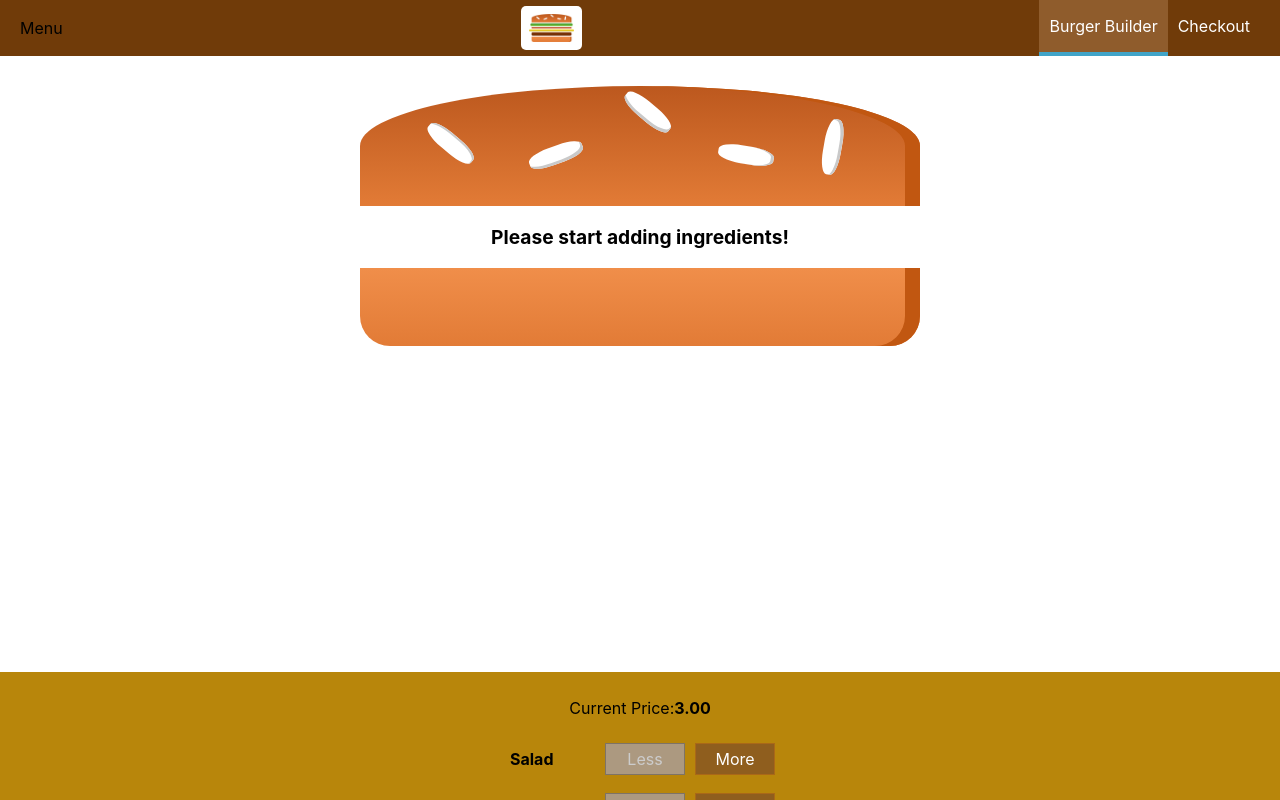
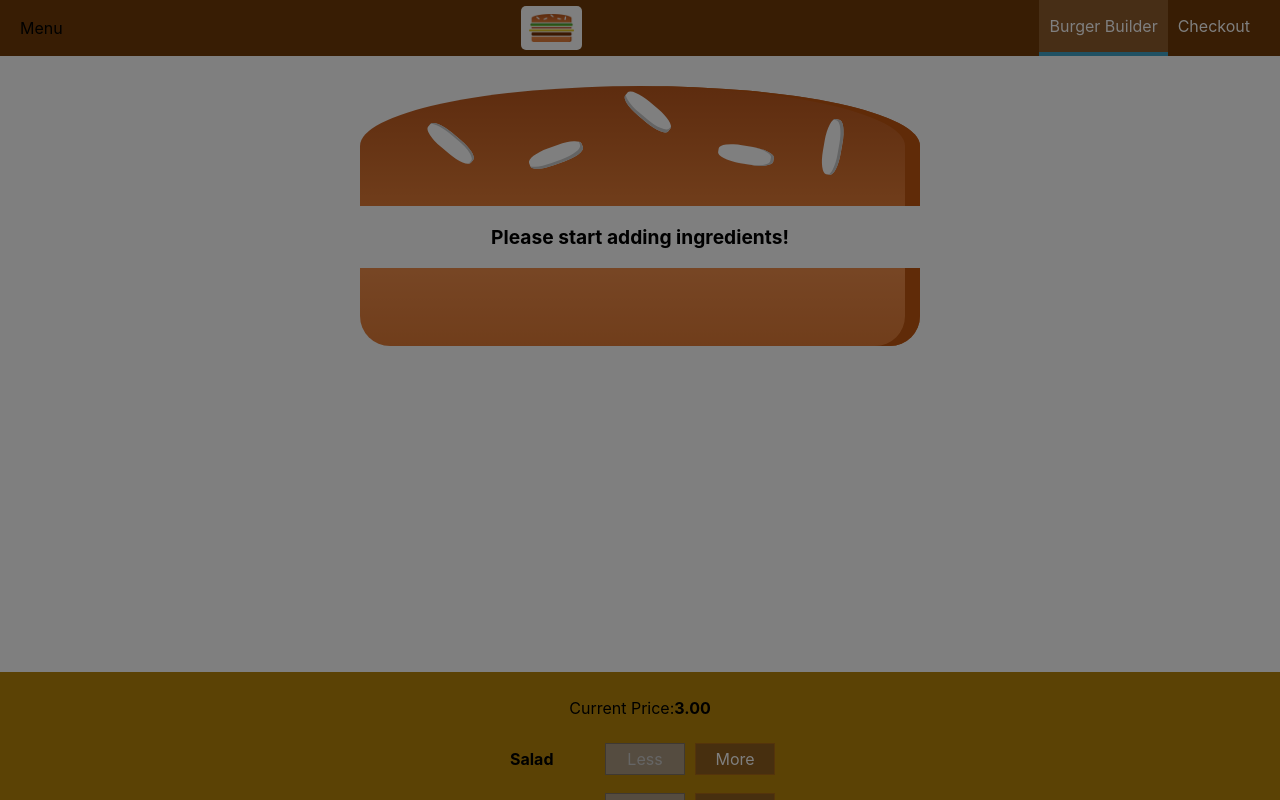
Before and after one commit to senjuricardo/Burger-Site-React, a React app: page / in a window 1280 px wide. Shown: the top 800 px of the page. Built offline with nearby package versions, Linux system fonts and the light colour scheme.

Commit message:
added remove sideDrawer on click

```diff
--- a/src/components/Layout/Layout.js
+++ b/src/components/Layout/Layout.js
@@ -1,15 +1,26 @@
-import React from 'react'
+import React, {Component} from 'react'
 import Aux from '../../hoc/Auxs'
 import  './Layout.css'
 import ToolBar from '../Navigation/ToolBar/Toolbar'
 import SideDrawer from '../Navigation/SideDrawer/SideDrawer'
 
-const layout = (props) => (
-    <Aux>
-        <ToolBar></ToolBar>
-        <SideDrawer></SideDrawer>
-        <main className='Content'>{props.children}</main>
-    </Aux>
-)
 
-export default layout
+class Layout extends Component {
+    state={
+            showSideDrawer: true
+    }
+    SideDrawerCLoseHandler = () => {
+        this.setState({showSideDrawer: false})
+    }
+    render() {
+        return(
+            <Aux>
+            <ToolBar></ToolBar>
+            <SideDrawer open={this.state.showSideDrawer} closed={this.SideDrawerCLoseHandler}></SideDrawer>
+            <main className='Content'>{this.props.children}</main>
+        </Aux>
+        )
+    }
+}
+
+export default Layout
--- a/src/components/Navigation/SideDrawer/SideDrawer.js
+++ b/src/components/Navigation/SideDrawer/SideDrawer.js
@@ -2,14 +2,22 @@
 import Logo from "../../Logo/Logo"
 import NavigationItems from "../NavigationItems/NavigationItems"
 import './SideDrawer.css'
+import Backdrop from '../../UI/Backdrop/Backdrop'
+import Aux from '../../../hoc/Auxs'
 
-const sideDrawer = (props)=> {
-
-    return(
-        <div className="SideDrawer">
-            <Logo height="11%"/>
-             <NavigationItems></NavigationItems>
-        </div>
+const sideDrawer = (props) => {
+    let attachedClasses = ["SideDrawer", "Close"];
+    if(props.open){
+      attachedClasses=  ["SideDrawer", "Open"];
+    }
+    return (
+        <Aux>
+            <Backdrop show={props.open} clicked={props.closed}></Backdrop>
+            <div className={attachedClasses.join(' ')}>
+                <Logo height="11%" />
+                <NavigationItems></NavigationItems>
+            </div>
+        </Aux>
     )
 }
 
```
